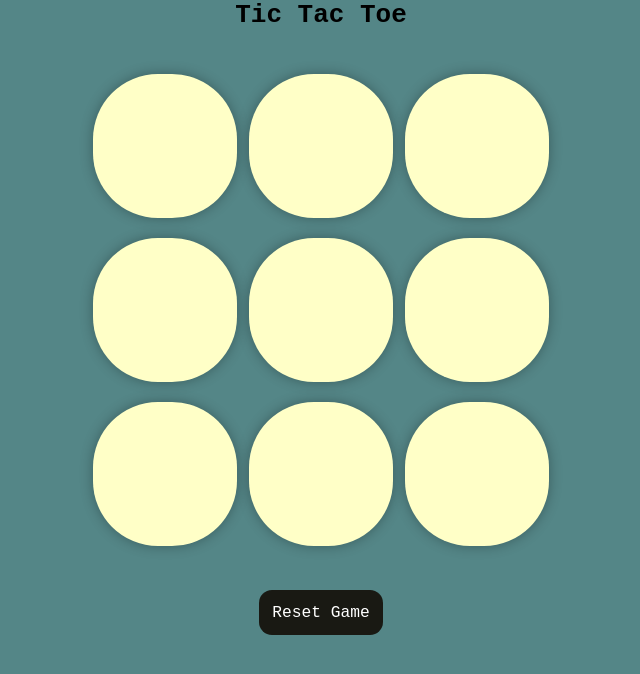
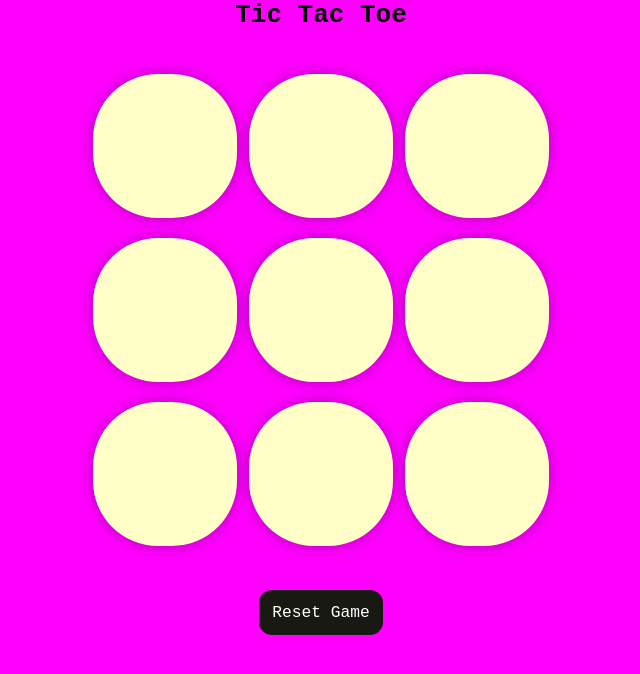
Before and after one commit to Aniruddh-web/Aniruddh-dev, a plain HTML site: page index.html in a window 1280 px wide. Shown: the whole page, without its empty margins (319-959 px from the left). Drawn offline with Linux system fonts and the light colour scheme.

Commit message:
Update style.css

```diff
--- a/style.css
+++ b/style.css
@@ -5,7 +5,7 @@
 }
 
 body {
-  background-color: #548687;
+  background-color: #ff00ff;
   text-align: center;
 }
 
```
